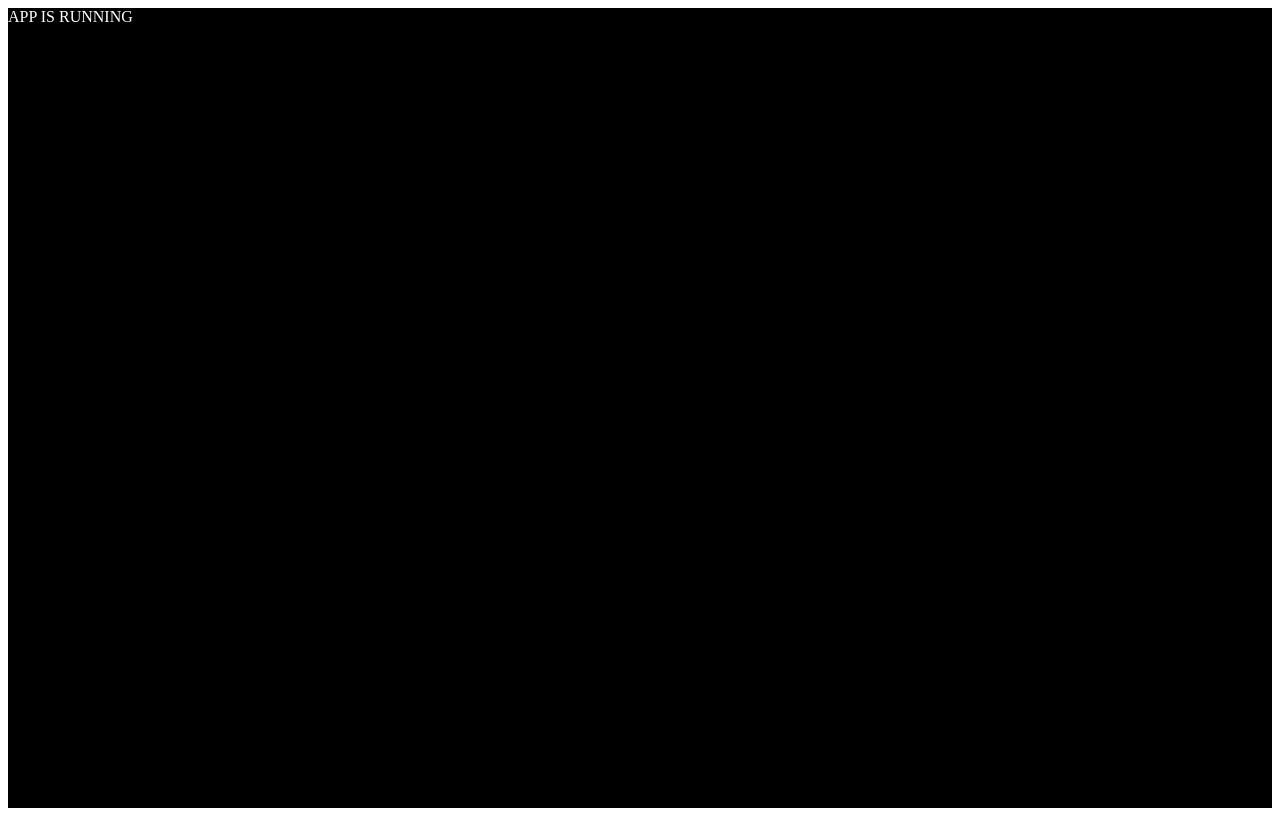
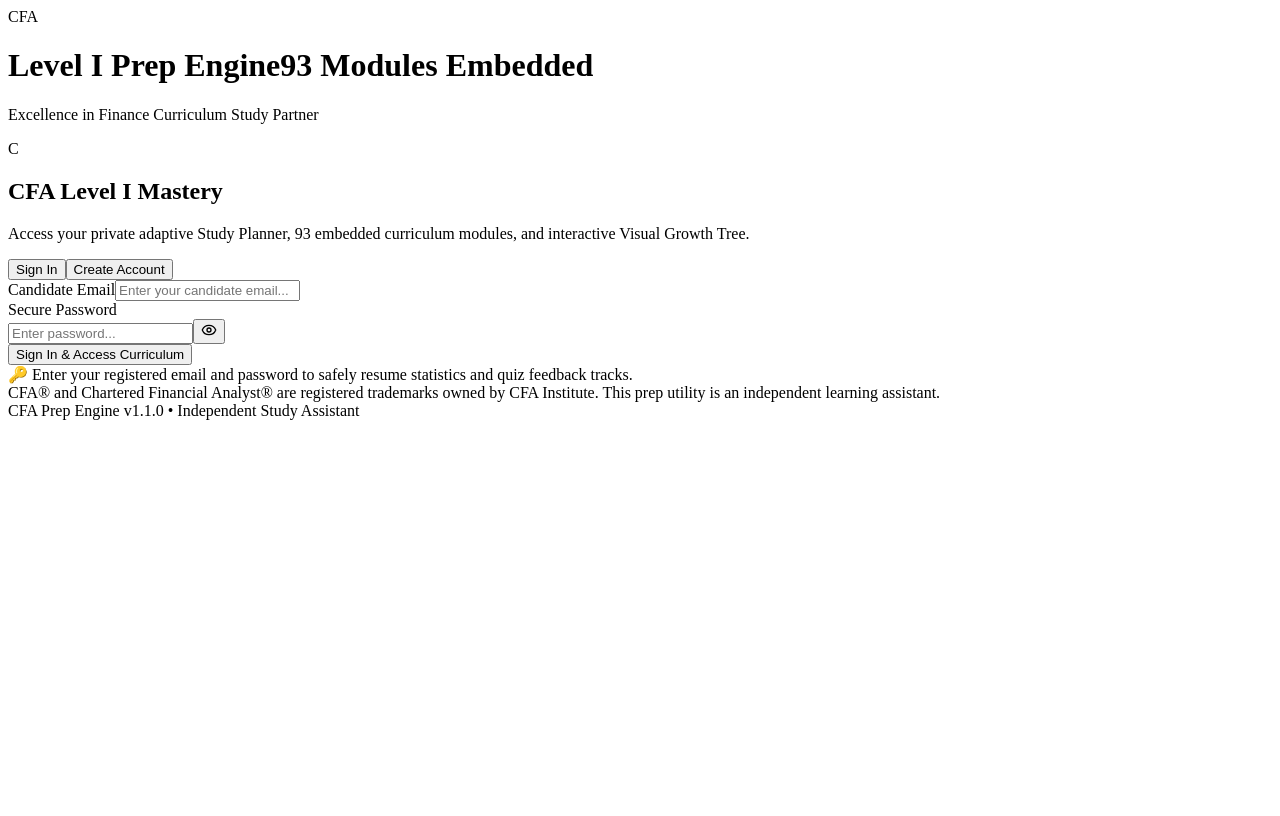
Before and after one commit to Sxturn7/CFA, a React (Vite) app: page / in a window 1280 px wide. Built offline with nearby package versions, Linux system fonts and the light colour scheme; no server answers.

Commit message:
Update App.tsx

```diff
--- a/src/App.tsx
+++ b/src/App.tsx
@@ -15,11 +15,6 @@
 import { BookOpen, Clock, Activity, Calendar, LayoutDashboard, Brain, HelpCircle, LogOut, Eye, EyeOff, Bell, Sparkles, Palette } from "lucide-react";
 
 export default function App() {
-return (
-  <div style={{ background: "black", color: "white", minHeight: "100vh" }}>
-    APP IS RUNNING
-  </div>
-);
   const [email, setEmail] = useState<string>("");
   const [signedIn, setSignedIn] = useState<boolean>(false);
   const [userProfile, setUserProfile] = useState<UserProfile>({
```
